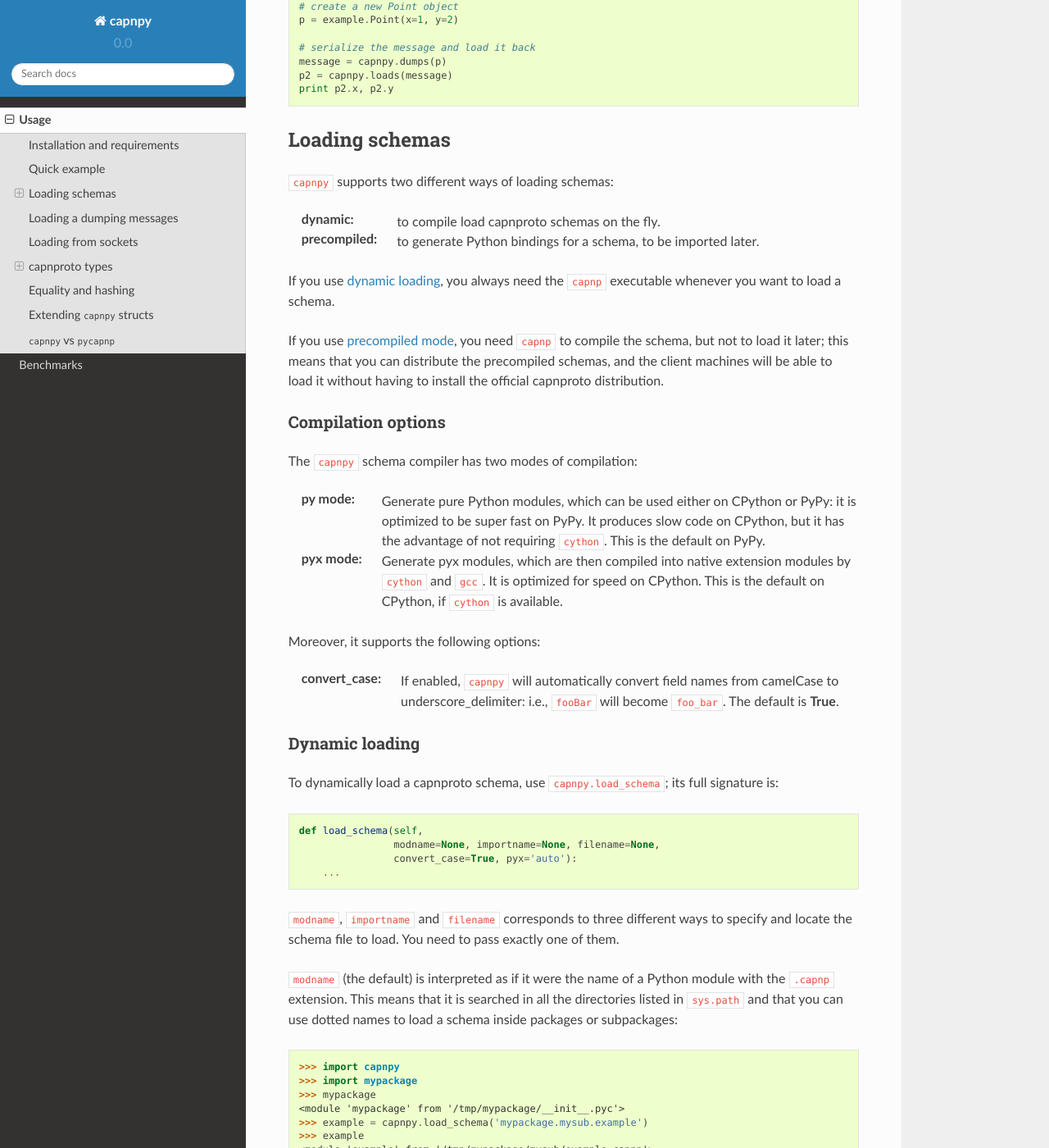
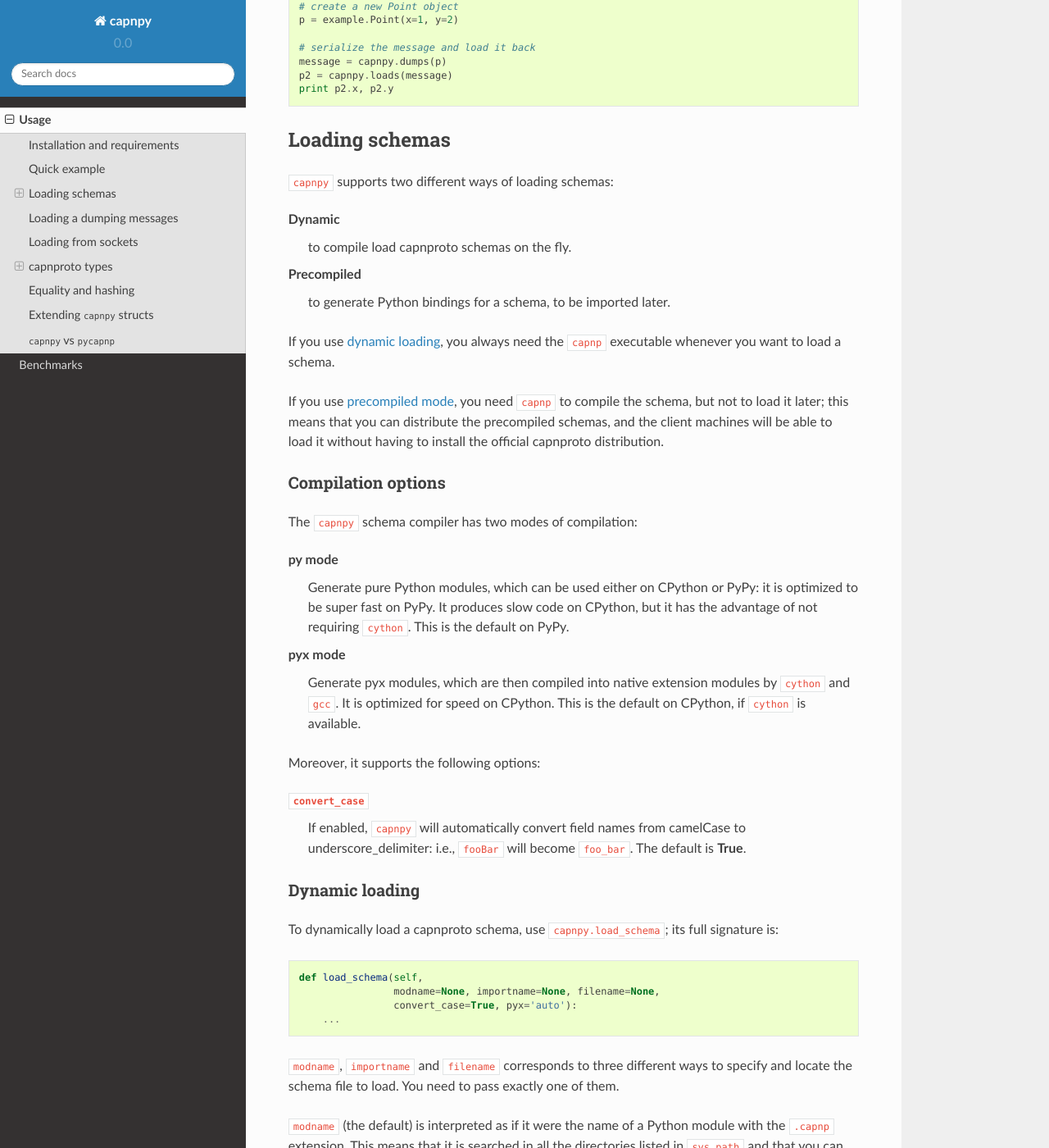
Before and after one commit to antocuni/capnpy, a Sphinx documentation site: the page built from docs/source/usage.rst, in a window 1280 px wide and 1400 px high, scrolled down 791 px. Shown: the whole window at 82% size. Built offline with Sphinx 7.4.7 and the Read the Docs theme 2.0.0, drawn with Linux system fonts in a browser that asks for light colours; part of the change alters nothing that is shown.

Commit message:
use definition lists instead of quick tables

```diff
--- a/docs/source/usage.rst
+++ b/docs/source/usage.rst
@@ -46,9 +46,12 @@ Loading schemas
 
 ``capnpy`` supports two different ways of loading schemas:
 
-:dynamic: to compile load capnproto schemas on the fly.
-:precompiled: to generate Python bindings for a schema, to be imported
-    later.
+Dynamic
+    to compile load capnproto schemas on the fly.
+
+Precompiled
+    to generate Python bindings for a schema, to be imported later.
+
 
 If you use `dynamic loading`_, you always need the ``capnp`` executable
 whenever you want to load a schema.
@@ -65,17 +68,21 @@ Compilation options
 
 The ``capnpy`` schema compiler has two modes of compilation:
 
-:py mode: Generate pure Python modules, which can be used either on CPython or
+py mode
+   Generate pure Python modules, which can be used either on CPython or
    PyPy: it is optimized to be super fast on PyPy. It produces slow code on
    CPython, but it has the advantage of not requiring ``cython``. This is the
    default on PyPy.
-:pyx mode: Generate pyx modules, which are then compiled into native extension
+
+pyx mode
+   Generate pyx modules, which are then compiled into native extension
    modules by ``cython`` and ``gcc``. It is optimized for speed on
    CPython. This is the default on CPython, if ``cython`` is available.
 
 Moreover, it supports the following options:
 
-:convert_case: If enabled, ``capnpy`` will automatically convert field names
+``convert_case``
+   If enabled, ``capnpy`` will automatically convert field names
    from camelCase to underscore_delimiter: i.e., ``fooBar`` will become
    ``foo_bar``. The default is **True**.
 
```
